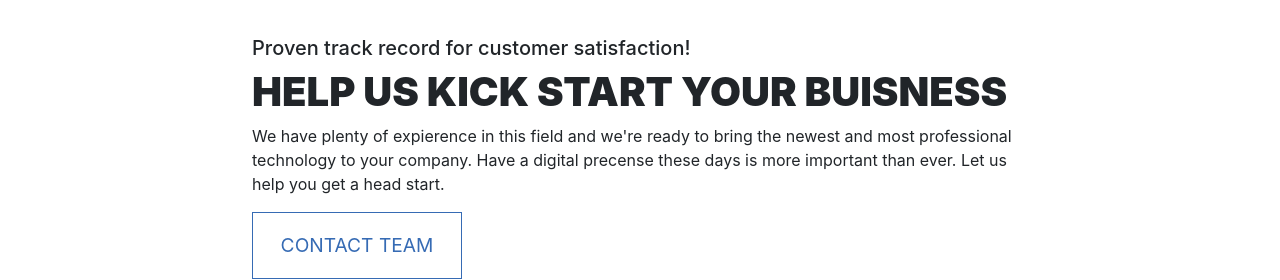
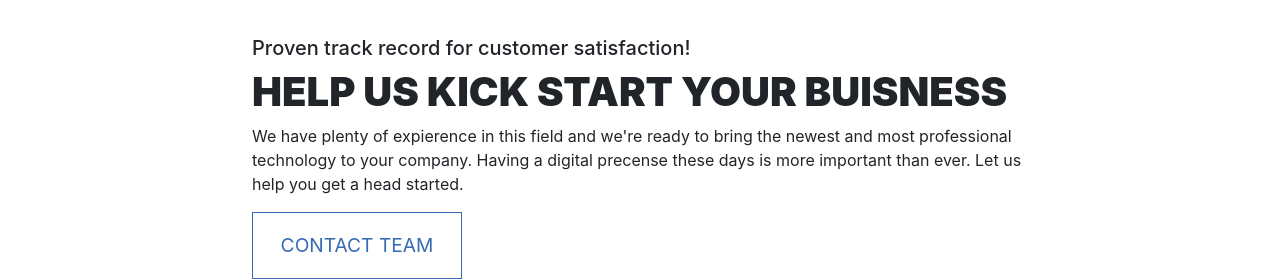
Before and after one commit to Clubin1/NeroDev, a React (Create React App) app: page / in a window 1280 px wide. Shown: the part 1580-1860 px from the top of the page. Built offline with nearby package versions, Linux system fonts and the light colour scheme.

Commit message:
grammer fixes

```diff
--- a/src/components/HomeAbout.js
+++ b/src/components/HomeAbout.js
@@ -33,7 +33,7 @@ const HomeAbout = () => {
                 <h5>Proven track record for customer satisfaction!
                 </h5>
                 <h1 className="cardTitle">HELP US KICK START YOUR BUISNESS</h1>
-                <p>We have plenty of expierence in this field and we're ready to bring the newest and most professional technology to your company. Have a digital precense these days is more important than ever. Let us help you get a head start.
+                <p>We have plenty of expierence in this field and we're ready to bring the newest and most professional technology to your company. Having a digital precense these days is more important than ever. Let us help you get a head started.
                 </p>
                 <a href="#con">
                 <button className="btnPosition">
--- a/src/components/WebsiteSection.js
+++ b/src/components/WebsiteSection.js
@@ -15,7 +15,7 @@ const WebsiteSection = () => {
                         </h5>
                         <h1 className="cardTitle">WHY YOU NEED A
 NEW WEBSITE</h1>
-                        <p>Most website designers overlook the tiny details when developing their client's website. When you choose us to develop your website you will never regret it. We optimize each of our websites for every modern device used that can access the Internet. Your website content won't be outside the screen or hard to read like it is right now. You know it and so do we, it's time to choose VerveDev!</p>
+                        <p>Most website designers overlook the tiny details when developing their client's website. When you choose us to develop your website you will never regret it. We optimize each of our websites for every modern device used that can access the Internet. Your website content won't be outside the screen or hard to read like it is right now. You know it and so do we, it's time to choose NeroDev!</p>
                         <a href="#con">
                         <button className="btnPosition">
                             <span>CONTACT TEAM</span>
```
